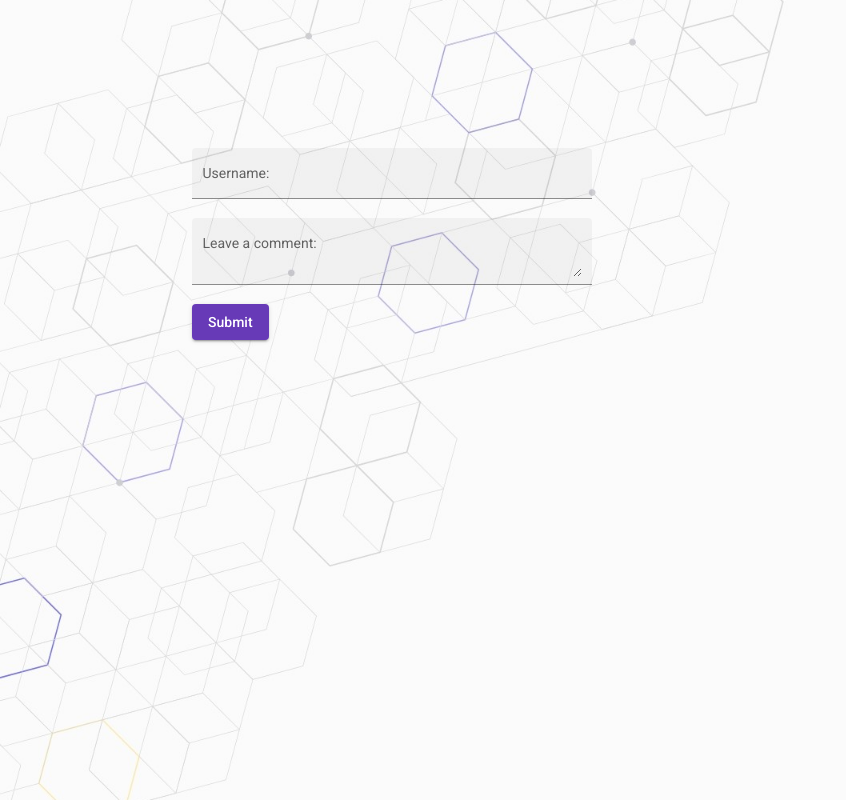
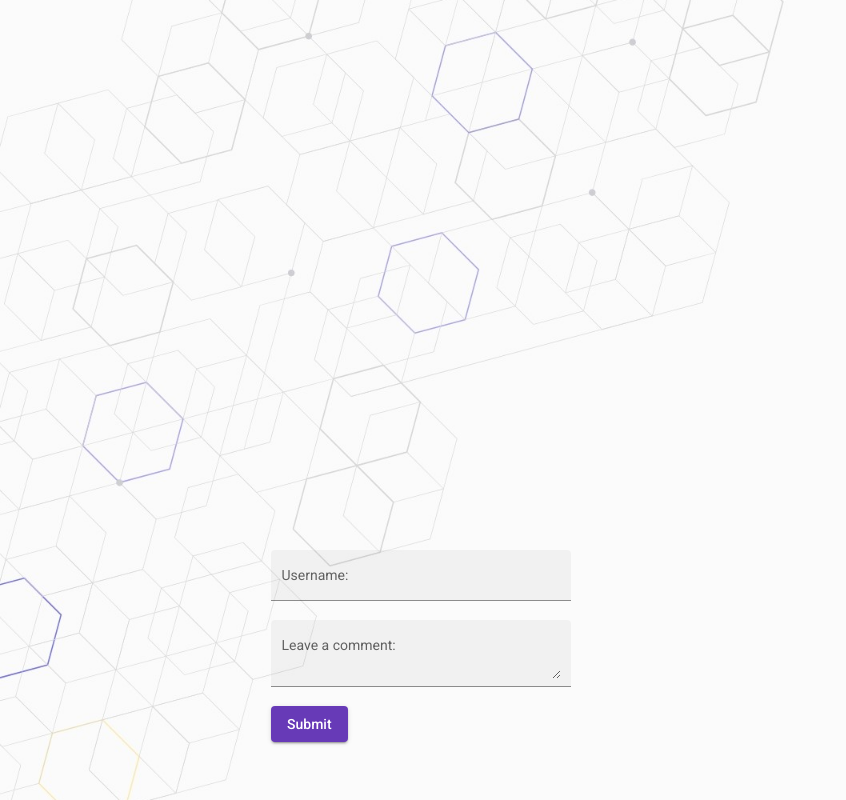
Before and after one commit to ConnorBartlett/I450, an Angular app in the folder captcha-comments/: page /home in a window 1280 px wide. Shown: the whole page, without its empty margins (0-846 px from the left). Built offline with nearby package versions, Linux system fonts and the light colour scheme; no server answers.

Commit message:
implemented css grid to fix scaling issue

```diff
--- a/captcha-comments/src/app/display-comment/display-comment.component.css
+++ b/captcha-comments/src/app/display-comment/display-comment.component.css
@@ -1,15 +1,14 @@
 .position{
-    margin-top: -36%;
-    margin-left: 63%;
+    /* margin-left: 63%; */
     margin-bottom: 2%;
     padding-right: 2%;
-    position: fixed;
+    /* position: relative; */
 }
 
 .wrapper{
     height: 700px;
     width: 600px;
-    float: right;
+    /* float: right; */
     overflow: hidden;
 }
 
--- a/captcha-comments/src/app/home/home.component.css
+++ b/captcha-comments/src/app/home/home.component.css
@@ -1,7 +1,21 @@
-/* .bgWrap{
-    background: url('../../assets/images/bgimage.png');
-    background-position: 50%;
-    background-repeat: no-repeat;
-    background-size: cover;
-    overflow: hidden;
-} */
+.bgWrap{
+    display: grid;
+    grid-template-columns: repeat(6, 1fr);
+    gap: 10px;
+    grid-auto-rows: minmax(100px, auto);
+}
+
+.imageDisplay{
+    grid-column: 2/4;
+    grid-row: 2/6;
+}
+
+.writeComment{
+    grid-column: 2;
+    grid-row: 6/8;
+}
+
+.displayComment{
+    grid-column: 5;
+    grid-row: 3 / 8;
+}
--- a/captcha-comments/src/app/home/home.component.html
+++ b/captcha-comments/src/app/home/home.component.html
@@ -1,19 +1,25 @@
 
 <!--home component is essentially our 'home base'. This is what will 'hold' the components generated when a user is logged in (once auth is finalized).-->
 <div class='bgWrap'>
-    <div class='container' >
+
+    <div class='imageDisplay'>
         <app-image-display (eventBool)="toggleComments($event)"></app-image-display> <!--image-display html file-->
     </div>
 
-    <div class='container'>
+
+
+    <div class='writeComment'>
         <app-write-comment-box (sendNewCom)="storeComment($event)"></app-write-comment-box> <!--write-comment-box html file-->
     </div>
 
-    <div class='container'>
+
+
+    <div class='displayComment'>
         <!--
-            Data from image display component(child) flows to home component (parent) utilizing lifecycle hooks in each
-            along with an EventEmitter in child component automatically triggered post initialization.
+        Data from image display component(child) flows to home component (parent) utilizing lifecycle hooks in each
+        along with an EventEmitter in child component automatically triggered post initialization.
         -->
         <app-display-comment *ngIf="loadCommentsTrigger" [comm]="sendComment()"></app-display-comment> <!--display-comment html file-->
+
     </div>
 </div>
--- a/captcha-comments/src/app/image-display/image-display.component.css
+++ b/captcha-comments/src/app/image-display/image-display.component.css
@@ -1,8 +1,8 @@
 
 .imageDisplay{
-    position: relative;
-    max-height: 25%;
-    max-width: 25%;
-    margin-top: 5%;
-    margin-left: 15%;
+    /* position: relative; */
+    /* max-height: 25%;
+    max-width: 25%; */
+    /* margin-top: 5%;
+    margin-left: 15%; */
 }
--- a/captcha-comments/src/app/write-comment-box/write-comment-box.component.css
+++ b/captcha-comments/src/app/write-comment-box/write-comment-box.component.css
@@ -1,11 +1,11 @@
 
 .comment-form {
-  position: relative;
+  /* position: relative; */
   min-width: 300px;
   max-width: 400px;
   width: 100%;
-  margin-top: 5%;
-  margin-left: 15%;
+  /* margin-top: 5%;  */
+  margin-left: 25%;
 }
 
 .form-group {
```
